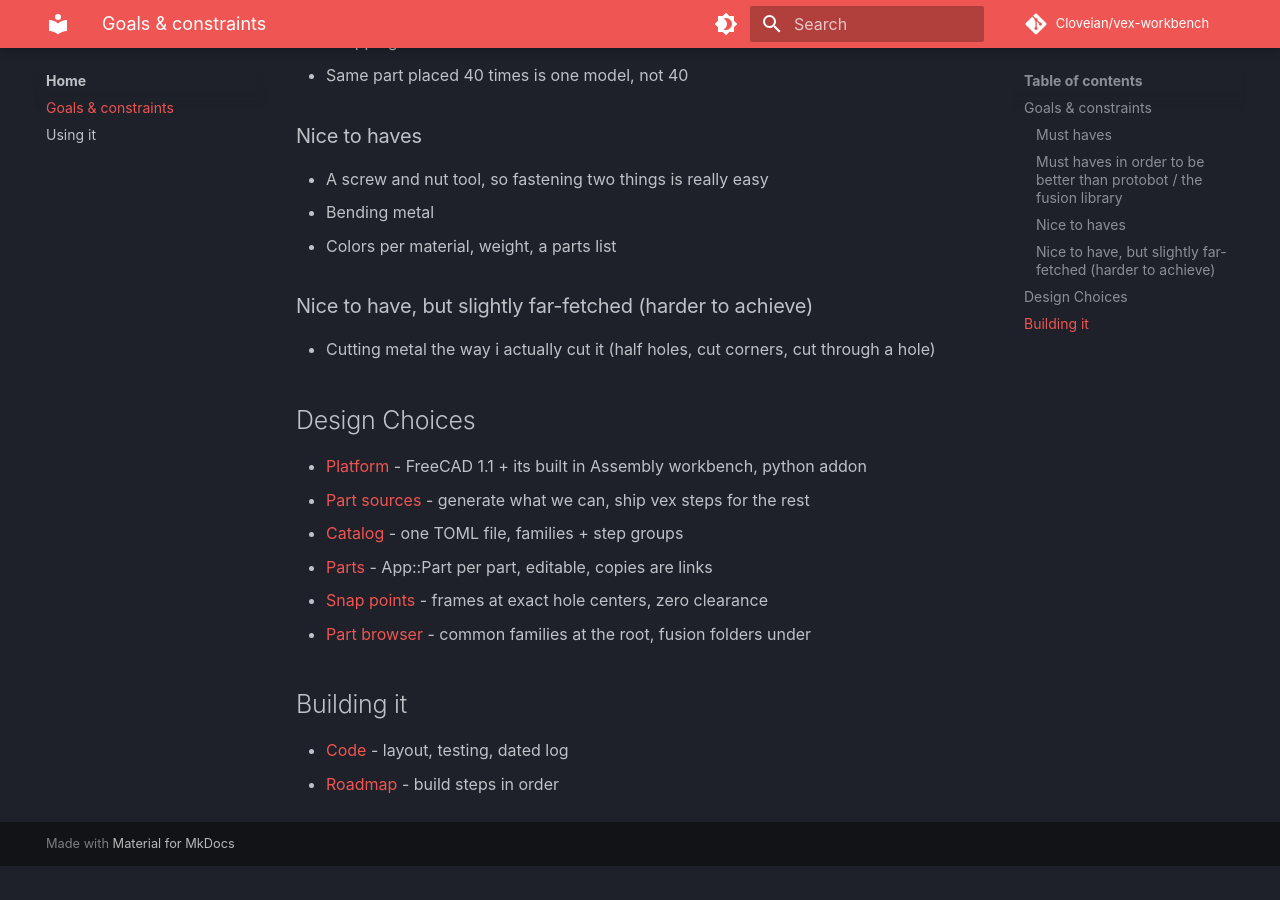
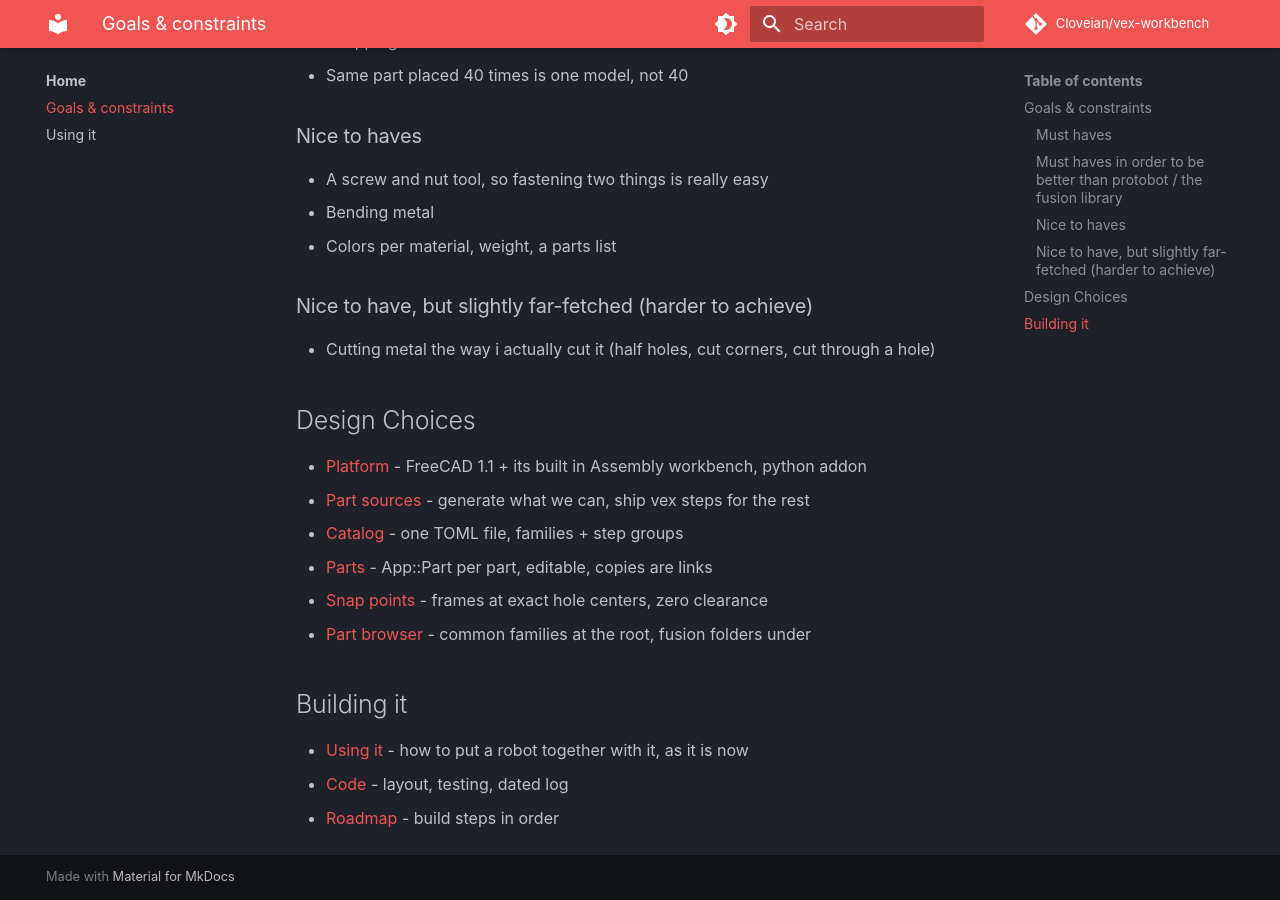
Before and after one commit to Cloveian/vex-workbench, an MkDocs documentation site: the page built from docs/goals.md, in a window 1280 px wide and 900 px high, scrolled down 682 px. Built offline with MkDocs 1.6.1 and Material for MkDocs 9.7.7, drawn with Linux system fonts in a browser that asks for light colours; comment, search, counter and statistics services are not loaded; before the commit the page ends 1548 px from its top, so only the background shows below that.

Commit message:
goals links the using page

```diff
--- a/docs/goals.md
+++ b/docs/goals.md
@@ -35,5 +35,6 @@ listed roughly from hardest constraints down to less necessary stuff:
 - [Part browser](design-choices/browser.md) - common families at the root, fusion folders under
 
 ## Building it
+- [Using it](using.md) - how to put a robot together with it, as it is now
 - [Code](code/index.md) - layout, testing, dated log
 - [Roadmap](roadmap.md) - build steps in order
```
